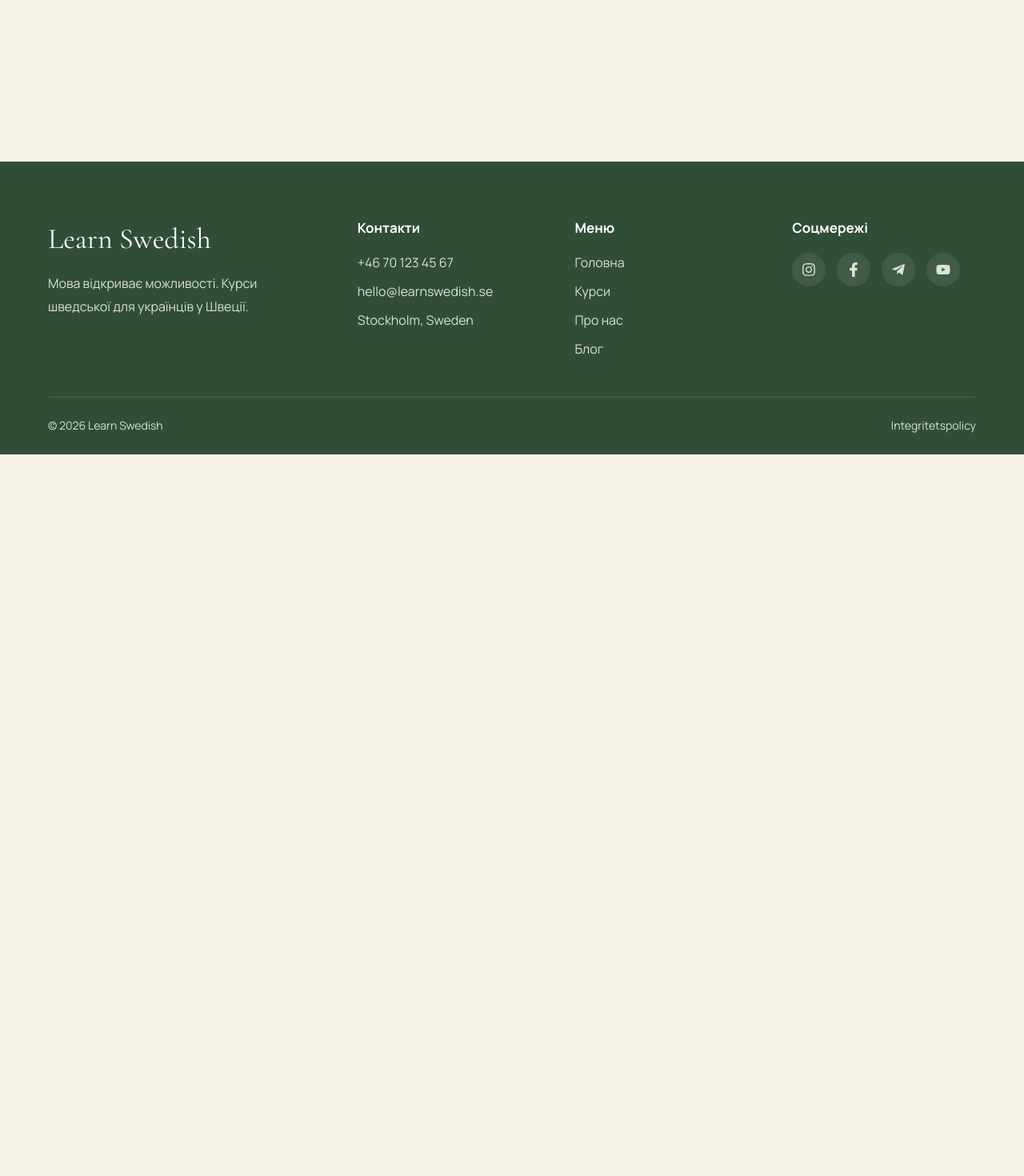
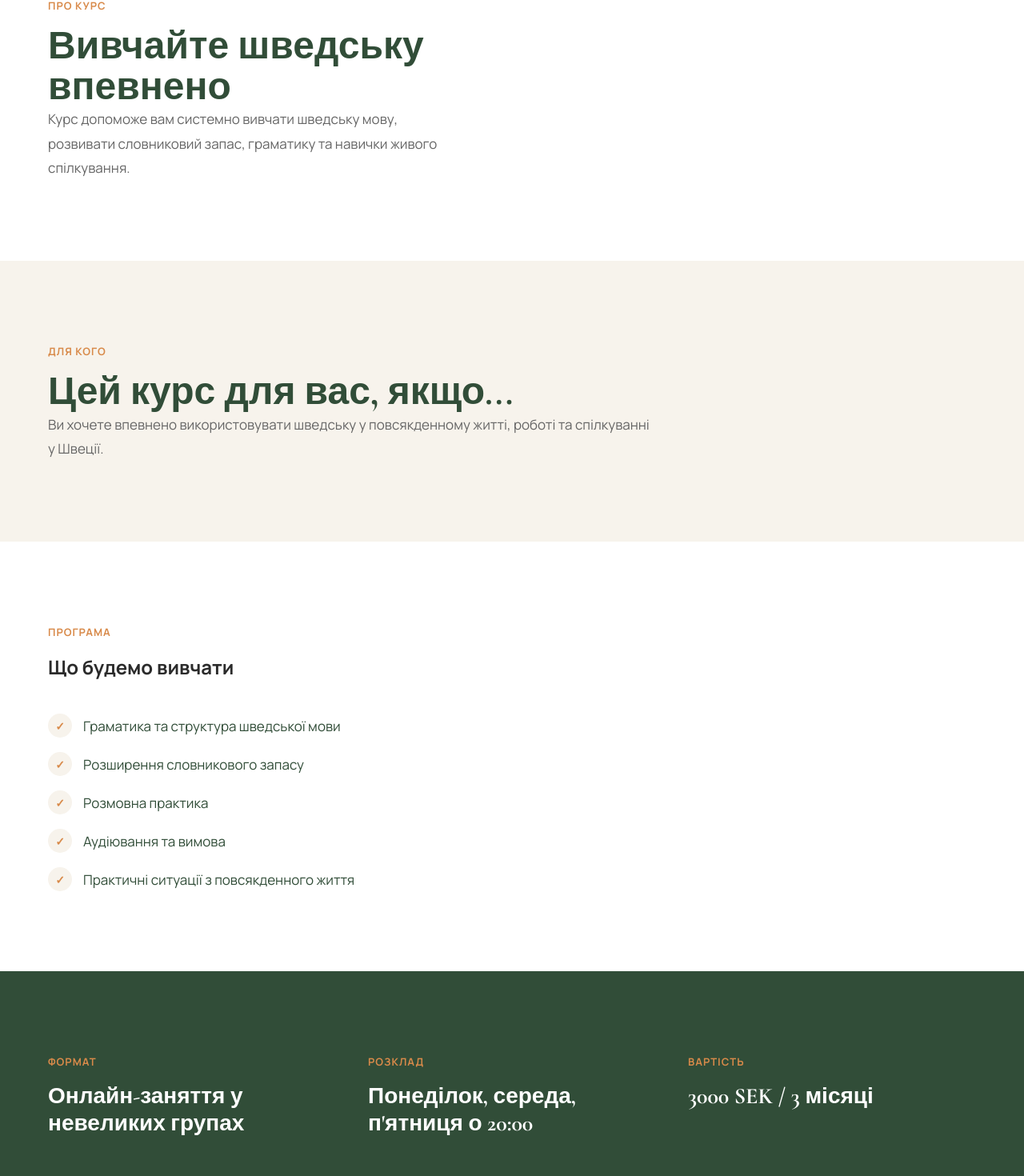
Before and after one commit to LiliiaDud/learn-swedish, a Next.js app: page /courses/adults in a window 1280 px wide. Shown: the part 598-2068 px from the top of the page at 80% size. Before the commit the page ends 1166 px from the top, so only its background shows below. Built offline with nearby package versions, Linux system fonts and the light colour scheme.

Commit message:
feat: add course details sections

```diff
--- a/src/app/courses/[slug]/page.tsx
+++ b/src/app/courses/[slug]/page.tsx
@@ -1,4 +1,5 @@
 import Container from "@/components/shared/Container";
+import CourseDetails from "@/components/courses/CourseDetails";
 
 import { courses } from "@/data/courses";
 
@@ -44,6 +45,7 @@ export default async function CoursePage({ params }: CoursePageProps) {
           </div>
         </Container>
       </section>
+      <CourseDetails course={course} />
     </main>
   );
 }
--- /dev/null
+++ b/src/components/courses/CourseDetails.module.scss
@@ -0,0 +1,122 @@
+@use "../../styles/variables" as *;
+
+.about,
+.audience,
+.program,
+.info {
+  padding: 100px 0;
+}
+
+.about {
+  background: white;
+}
+
+.audience {
+  background: $background;
+}
+
+.program {
+  background: white;
+}
+
+.grid {
+  display: grid;
+  grid-template-columns: 1fr 1.2fr;
+  gap: 80px;
+  align-items: start;
+}
+
+.content {
+  max-width: 760px;
+}
+
+.eyebrow {
+  display: inline-block;
+  margin-bottom: 16px;
+  color: $accent;
+  font-size: 13px;
+  font-weight: 700;
+  text-transform: uppercase;
+  letter-spacing: 1px;
+}
+
+.title {
+  margin: 0;
+  color: $primary;
+  font-family: var(--font-cormorant);
+  font-size: clamp(40px, 5vw, 48px);
+  line-height: 1.05;
+}
+
+.grid p,
+.content > p {
+  color: $text-light;
+  font-size: 17px;
+  line-height: 1.8;
+}
+
+.program ul {
+  display: flex;
+  flex-direction: column;
+  gap: 18px;
+  margin-top: 40px;
+}
+
+.program li {
+  display: flex;
+  align-items: center;
+  gap: 14px;
+  color: $primary;
+  font-size: 17px;
+}
+
+.program li span {
+  width: 30px;
+  height: 30px;
+  display: flex;
+  align-items: center;
+  justify-content: center;
+  flex-shrink: 0;
+  border-radius: 50%;
+  background: $background;
+  color: $accent;
+  font-size: 14px;
+  font-weight: 700;
+}
+
+.info {
+  background: $primary;
+  color: white;
+}
+
+.infoGrid {
+  display: grid;
+  grid-template-columns: repeat(3, 1fr);
+  gap: 40px;
+}
+
+.info h3 {
+  color: white;
+  font-family: var(--font-cormorant);
+  font-size: 28px;
+  line-height: 1.2;
+}
+
+@media (max-width: 768px) {
+  .about,
+  .audience,
+  .program,
+  .info {
+    padding: 70px 0;
+  }
+
+  .grid {
+    grid-template-columns: 1fr;
+    gap: 30px;
+  }
+
+  .infoGrid {
+    grid-template-columns: 1fr;
+    gap: 35px;
+  }
+}
--- /dev/null
+++ b/src/components/courses/CourseDetails.tsx
@@ -0,0 +1,85 @@
+import Container from "@/components/shared/Container";
+
+import type { Course } from "@/data/courses";
+
+import styles from "./CourseDetails.module.scss";
+
+type CourseDetailsProps = {
+  course: Course;
+};
+
+export default function CourseDetails({ course }: CourseDetailsProps) {
+  return (
+    <>
+      <section className={styles.about}>
+        <Container>
+          <div className={styles.grid}>
+            <div>
+              <span className={styles.eyebrow}>Про курс</span>
+
+              <h2 className={styles.title}>Вивчайте шведську впевнено</h2>
+              <p>{course.about}</p>
+            </div>
+          </div>
+        </Container>
+      </section>
+
+      <section className={styles.audience}>
+        <Container>
+          <div className={styles.content}>
+            <span className={styles.eyebrow}>Для кого</span>
+
+            <h2 className={styles.title}>Цей курс для вас, якщо...</h2>
+
+            <p>{course.audience}</p>
+          </div>
+        </Container>
+      </section>
+
+      <section className={styles.program}>
+        <Container>
+          <div className={styles.content}>
+            <span className={styles.eyebrow}>Програма</span>
+
+            <h2>Що будемо вивчати</h2>
+
+            <ul>
+              {course.program.map((item) => (
+                <li key={item}>
+                  <span>✓</span>
+                  {item}
+                </li>
+              ))}
+            </ul>
+          </div>
+        </Container>
+      </section>
+
+      <section className={styles.info}>
+        <Container>
+          <div className={styles.infoGrid}>
+            <div>
+              <span className={styles.eyebrow}>Формат</span>
+
+              <h3>{course.format}</h3>
+            </div>
+
+            <div>
+              <span className={styles.eyebrow}>Розклад</span>
+
+              <h3>{course.schedule}</h3>
+            </div>
+
+            {course.price && (
+              <div>
+                <span className={styles.eyebrow}>Вартість</span>
+
+                <h3>{course.price}</h3>
+              </div>
+            )}
+          </div>
+        </Container>
+      </section>
+    </>
+  );
+}
--- a/src/data/courses.ts
+++ b/src/data/courses.ts
@@ -5,6 +5,18 @@ export type Course = {
   level?: string;
   href: string;
   icon: string;
+
+  about: string;
+
+  audience: string;
+
+  program: string[];
+
+  format: string;
+
+  schedule: string;
+
+  price?: string;
 };
 
 export const courses: Course[] = [
@@ -16,6 +28,26 @@ export const courses: Course[] = [
     level: "A1 — B2",
     href: "/courses/adults",
     icon: "📚",
+
+    about:
+      "Курс допоможе вам системно вивчати шведську мову, розвивати словниковий запас, граматику та навички живого спілкування.",
+
+    audience:
+      "Ви хочете впевнено використовувати шведську у повсякденному житті, роботі та спілкуванні у Швеції.",
+
+    program: [
+      "Граматика та структура шведської мови",
+      "Розширення словникового запасу",
+      "Розмовна практика",
+      "Аудіювання та вимова",
+      "Практичні ситуації з повсякденного життя",
+    ],
+
+    format: "Онлайн-заняття у невеликих групах",
+
+    schedule: "Понеділок, середа, п'ятниця о 20:00",
+
+    price: "3000 SEK / 3 місяці",
   },
   {
     id: "kids",
```
